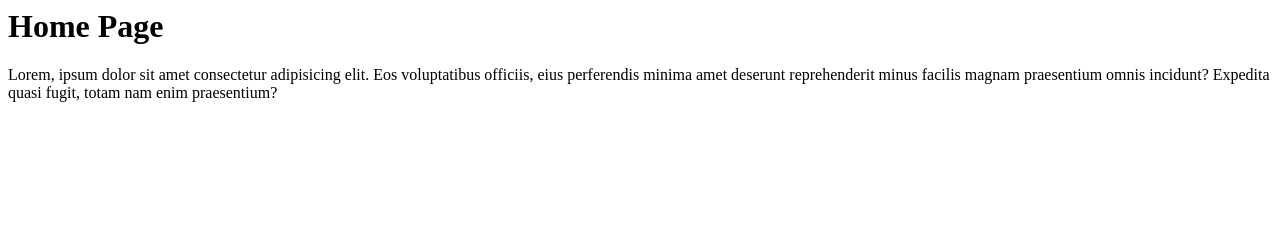
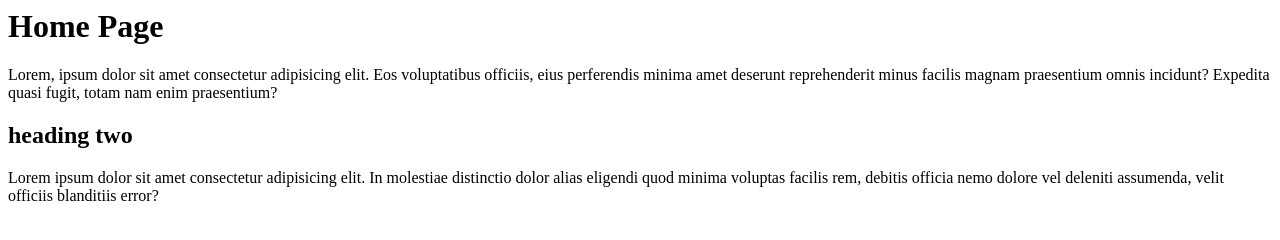
Before and after one commit to q4qadir/HtmlCssJs, a plain HTML site: page home.html in a window 1280 px wide. Drawn offline with Linux system fonts and the light colour scheme.

Commit message:
changes in home page

```diff
--- a/home.html
+++ b/home.html
@@ -7,5 +7,8 @@
 <body>
     <h1>Home Page</h1>
     <p>Lorem, ipsum dolor sit amet consectetur adipisicing elit. Eos voluptatibus officiis, eius perferendis minima amet deserunt reprehenderit minus facilis magnam praesentium omnis incidunt? Expedita quasi fugit, totam nam enim praesentium?</p>
+    <h2>heading two</h2>
+    <p>Lorem ipsum dolor sit amet consectetur adipisicing elit. In molestiae distinctio dolor alias eligendi quod minima voluptas facilis rem, debitis officia nemo dolore vel deleniti assumenda, velit officiis blanditiis error?</p>
+
 </body>
 </html>
```
